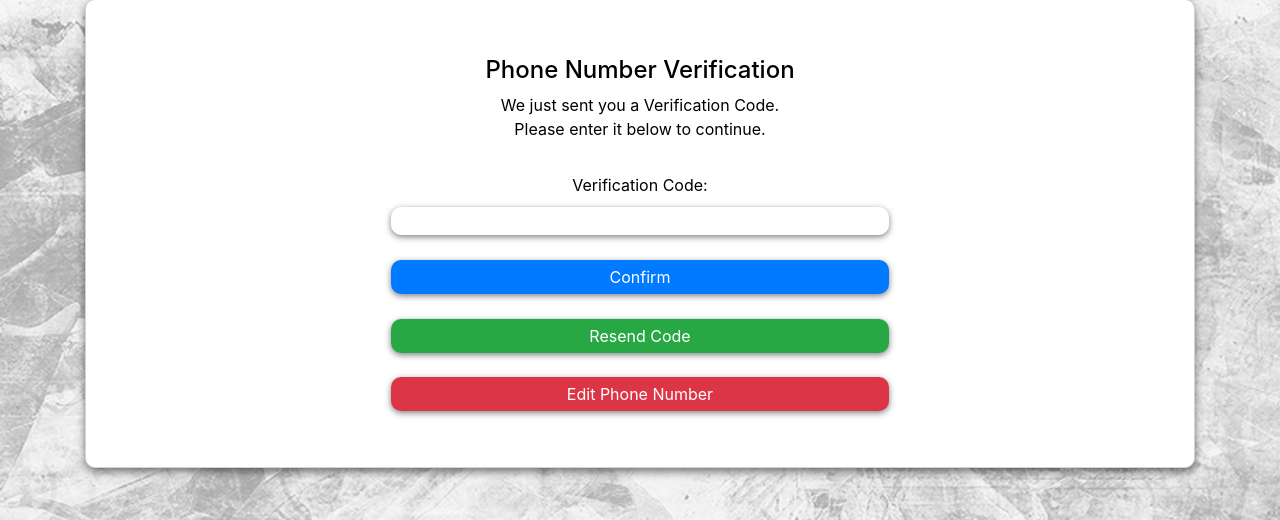
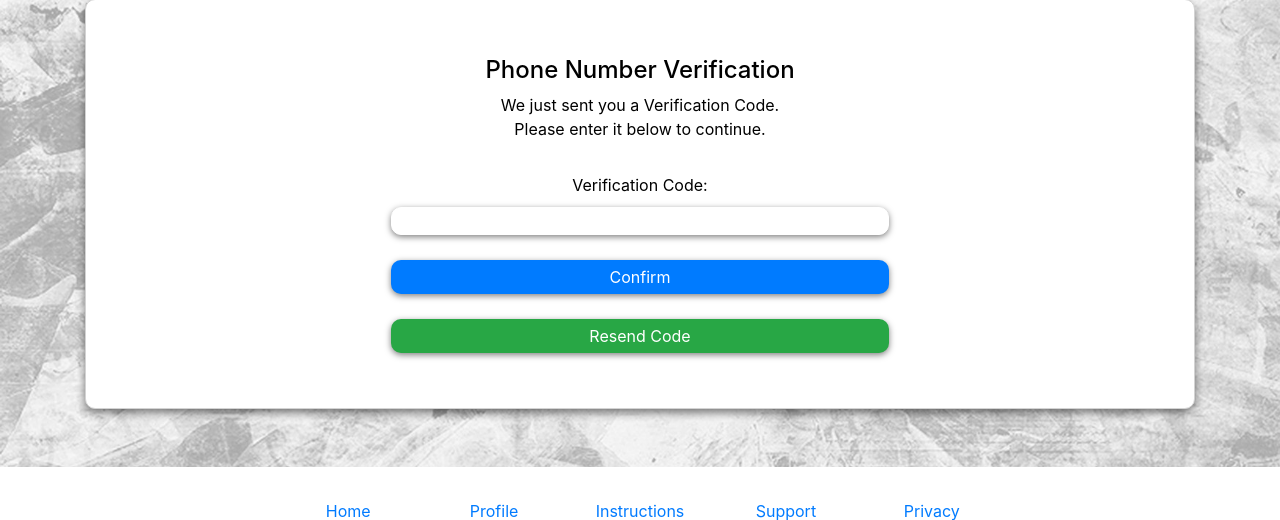
Before and after one commit to nicholas-konar/SMSAlertService, a Flask app: page /account-confirmation in a window 1280 px wide. Shown: the part 277-797 px from the top of the page. Run offline with Flask 2, Linux system fonts and the light colour scheme; parts of the project's set-up code (start-up, migrations or seed data) failed here and were passed over; some libraries are stand-ins or nearby versions.

Commit message:
hide edit ph number during confirmation

```diff
--- a/SMSAlertService/SMSAlertService/templates/account-confirmation.html
+++ b/SMSAlertService/SMSAlertService/templates/account-confirmation.html
@@ -39,7 +39,7 @@
                 <button class="button btn-success" type="submit">Resend Code</button>
             </div>
         </form>
-        <form action="/reset-phonenumber" class="mini-form" method="get">
+        <form action="/reset-phonenumber" class="mini-form" method="get" style="display: none;">
             <div>
                 <button class="button btn-danger" type="submit">Edit Phone Number</button>
             </div>
```
